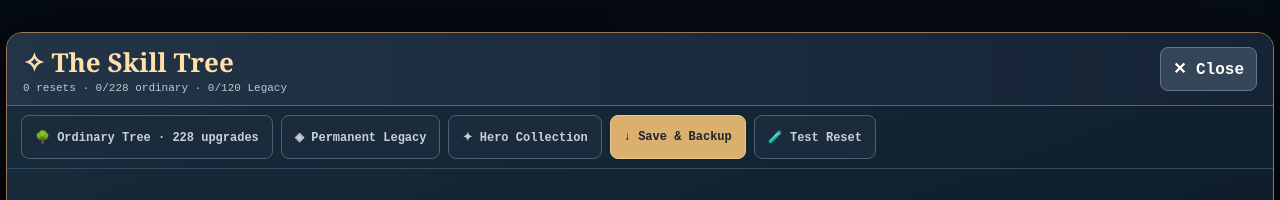
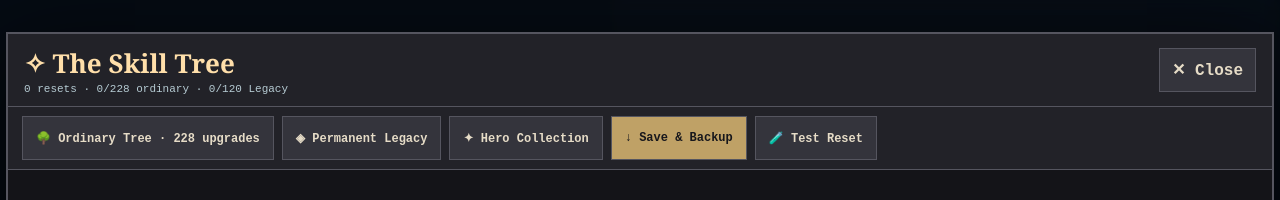
Before and after one commit to squwillsmith-ship-it/fantasy-warriors-demo, a plain HTML site: page index.html in a window 1280 px wide. Both pictures are taken after a click on the button "Save & backup". Shown: the top 200 px of the page. Drawn offline with Linux system fonts and the light colour scheme.

Commit message:
Apply neutral prototype palette to progression screens and compact landscape collection header

```diff
--- a/skill-tree.css
+++ b/skill-tree.css
@@ -71,3 +71,11 @@ body.fw-live-body .fw-pane{overflow:auto;touch-action:pan-x pan-y}.fw-tree-toolb
 .fw-legacy-grid{display:grid;grid-template-columns:repeat(auto-fit,minmax(190px,1fr));gap:8px}.fw-live-tree-lane .fw-perk:not(:last-child):after{display:none}.fw-ritual-flash{animation:fw-ritual-flash .9s steps(8)}@keyframes fw-ritual-flash{0%{filter:brightness(2.2) saturate(1.5)}100%{filter:none}}
 
 .fw-tree-world,.fw-legacy-grid{position:relative;isolation:isolate}.fw-graph-links{position:absolute;inset:0;width:100%;height:100%;pointer-events:none;z-index:1;overflow:visible;fill:none;stroke-width:2}.fw-tree-world .fw-tier,.fw-live-tree-lane{background:#1b1b20b0;position:relative}.fw-graph-anchor,.fw-graph-node{position:relative;z-index:2}.fw-graph-anchor{text-align:center;color:#d7b977;background:#34343c;border:2px solid #55555f;padding:5px;margin:4px auto;max-width:180px}.fw-graph-node{background:#34343c;border:2px solid #55555f;color:#e6dcc7;min-height:68px;display:flex;flex-direction:column;align-items:center;justify-content:center;gap:2px;padding:5px;text-align:center;overflow-wrap:anywhere}.fw-graph-node small{font-size:10px;color:#b4b1a7}.fw-graph-node.ready{border-color:#d7b977}.fw-graph-node.owned{border-color:#75965b;background:#283a30}.fw-graph-node.locked{border-style:dashed}.fw-node-shape{color:#d7b977;font-size:17px}.fw-graph-node.owned .fw-node-shape{color:#a3e0a2}.fw-graph-node:focus-visible{outline:2px solid #e6dcc7}.fw-legacy-grid .fw-graph-node{min-height:64px}
+
+/* Preserve the prototype's neutral panels rather than the old blue dashboard. */
+body.fw-live-body #skillModal .fw-shell{background:#141418;border:2px solid #55555f;border-radius:0}
+body.fw-live-body #skillModal .fw-head,body.fw-live-body #skillModal .fw-controls{background:#222228;border-color:#55555f}
+body.fw-live-body #skillModal .fw-pane{background:#141418;color:#e6dcc7}
+body.fw-live-body #skillModal .fw-tab,body.fw-live-body #skillModal .fw-dismiss{border-radius:0;background:#34343c;border-color:#55555f;color:#e6dcc7}
+body.fw-live-body #skillModal .fw-tab.selected{background:#bfa166;color:#17171c}
+@media(orientation:landscape) and (max-height:520px){.fw-collection-head{flex-wrap:nowrap;gap:5px}.fw-collection-head h3{margin:3px 0}.fw-collection-head p{margin:2px 0;font-size:10px}.fw-loot-box{flex:1 1 auto;justify-content:end}.fw-loot-box small{font-size:9px;flex-basis:100%;text-align:right}.fw-loot-chest{width:30px;height:25px}.fw-loot-box #fwSkinBox{width:auto;min-height:34px;padding:4px;font-size:10px}.fw-card-pool{margin:5px 0}.fw-hero-card canvas{height:74px}}
```
